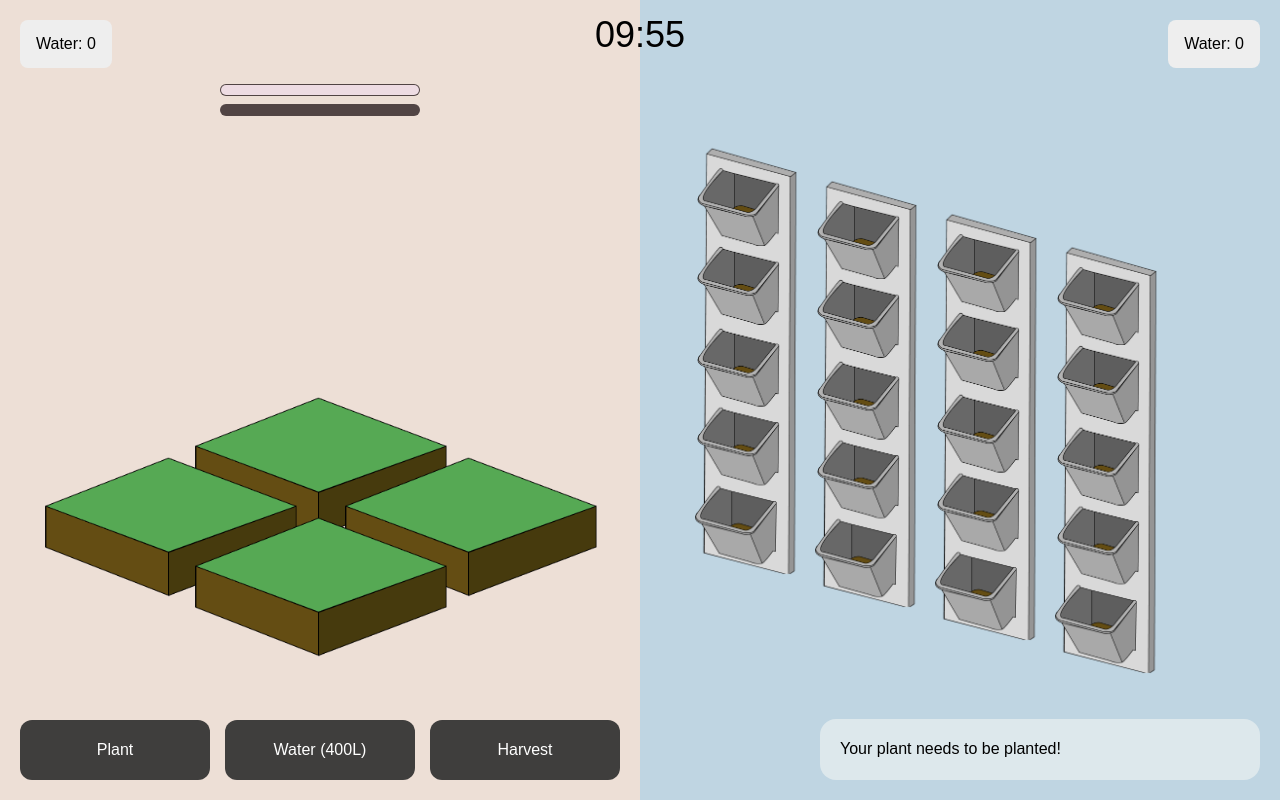
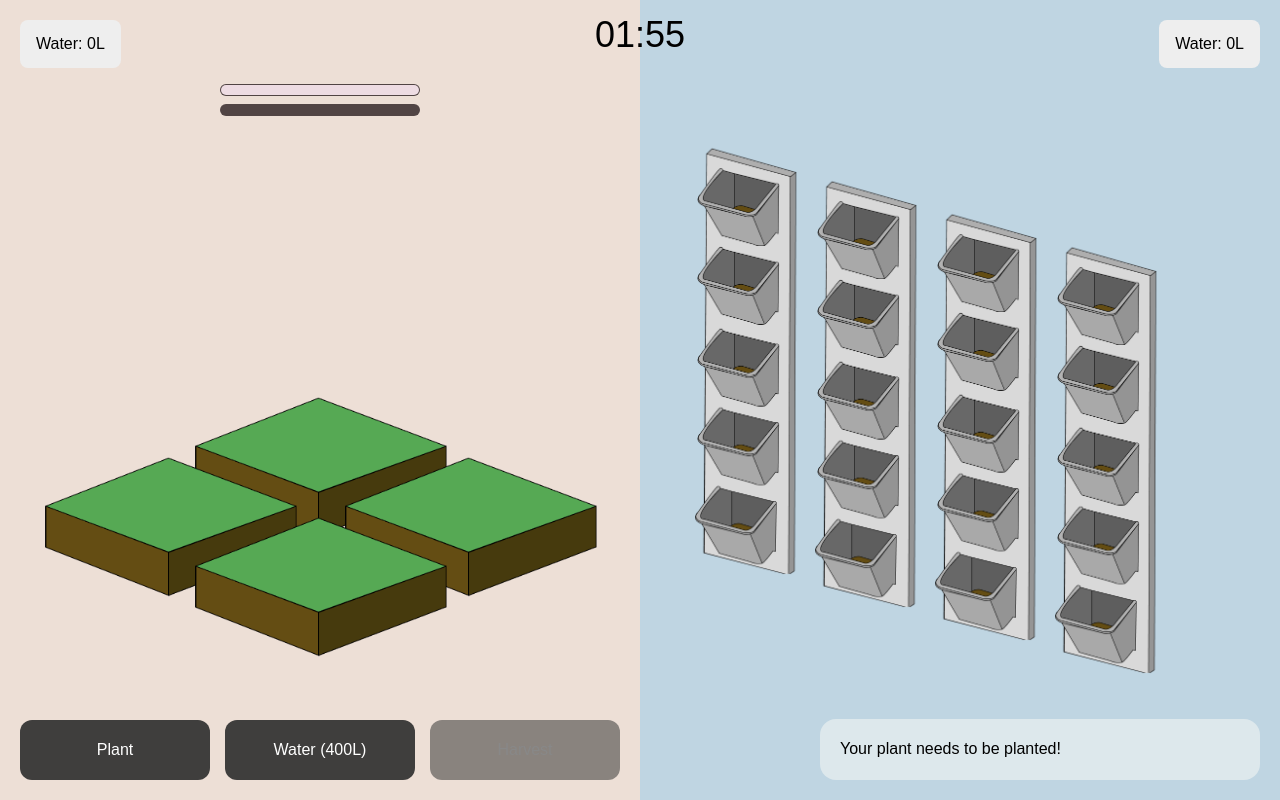
Before and after one commit to quentinguidee/farmup, a React (Vite) app: page / in a window 1280 px wide. Built offline with nearby package versions, Linux system fonts and the light colour scheme.

Commit message:
Score and disabled buttons
Signed-off-by: Quentin Guidée <git@arra.red>

```diff
--- a/src/App.tsx
+++ b/src/App.tsx
@@ -51,14 +51,18 @@ export default function App() {
         if (state !== "state2") return;
         setState("state0");
         setTimerHarvest(100);
-        setWaterLevel(0);
     };
 
     return (
         <>
             <Score position="left" water={totalWater} />
             <Score position="right" water={waterLevelVertical} />
-            <Toolbar onPlant={plant} onWater={water} onHarvest={harvest} />
+            <Toolbar
+                onPlant={plant}
+                onWater={water}
+                onHarvest={harvest}
+                state={state}
+            />
             <Timer />
             <Notification />
             <div className="farms">
--- a/src/components/Score.tsx
+++ b/src/components/Score.tsx
@@ -9,11 +9,11 @@ export default function Score(props: Props) {
         <div
             className="score"
             style={{
-                left: position === "left" ? undefined : 20,
-                right: position === "right" ? undefined : 20,
+                left: position === "left" ? 20 : undefined,
+                right: position === "right" ? 20 : undefined,
             }}
         >
-            <span className="score-value">Water: {water}</span>
+            <span className="score-value">Water: {water}L</span>
         </div>
     );
 }
--- a/src/components/Timer.tsx
+++ b/src/components/Timer.tsx
@@ -1,7 +1,7 @@
 import { useEffect, useState } from "react";
 
 export function Timer() {
-    const [minutes, setMinutes] = useState(10);
+    const [minutes, setMinutes] = useState(2);
     const [seconds, setSeconds] = useState(0);
 
     useEffect(() => {
--- a/src/components/Toolbar.tsx
+++ b/src/components/Toolbar.tsx
@@ -1,21 +1,32 @@
+import { State } from "../models/plant";
+
 type Props = {
     onPlant: () => void;
     onWater: () => void;
     onHarvest: () => void;
+    state: State;
 };
 
 export default function Toolbar(props: Props) {
-    const { onPlant, onWater, onHarvest } = props;
+    const { onPlant, onWater, onHarvest, state } = props;
 
     return (
         <div className="toolbar">
-            <button className="toolbar-button" onClick={onPlant}>
+            <button
+                className="toolbar-button"
+                onClick={onPlant}
+                disabled={state !== "state0"}
+            >
                 Plant
             </button>
             <button className="toolbar-button" onClick={onWater}>
                 Water (400L)
             </button>
-            <button className="toolbar-button" onClick={onHarvest}>
+            <button
+                className="toolbar-button"
+                onClick={onHarvest}
+                disabled={state !== "state2"}
+            >
                 Harvest
             </button>
         </div>
--- a/src/styles/toolbar.css
+++ b/src/styles/toolbar.css
@@ -20,6 +20,12 @@
     cursor: pointer;
 }
 
-.toolbar-button:hover {
+.toolbar-button:disabled {
+    background-color: #33333388;
+    color: #888;
+    cursor: not-allowed;
+}
+
+.toolbar-button:hover:not(:disabled) {
     background-color: #333333cc;
 }
```
